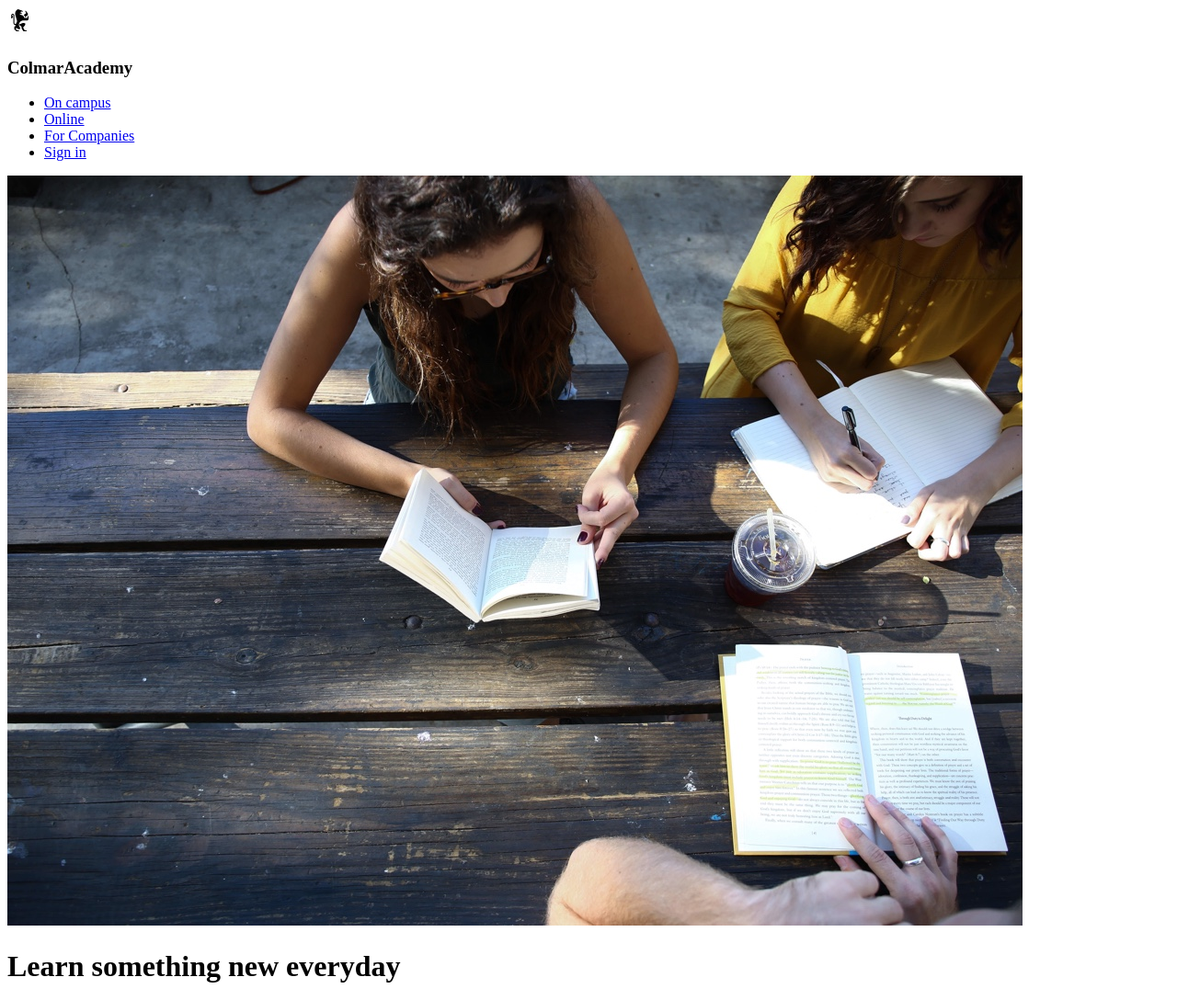
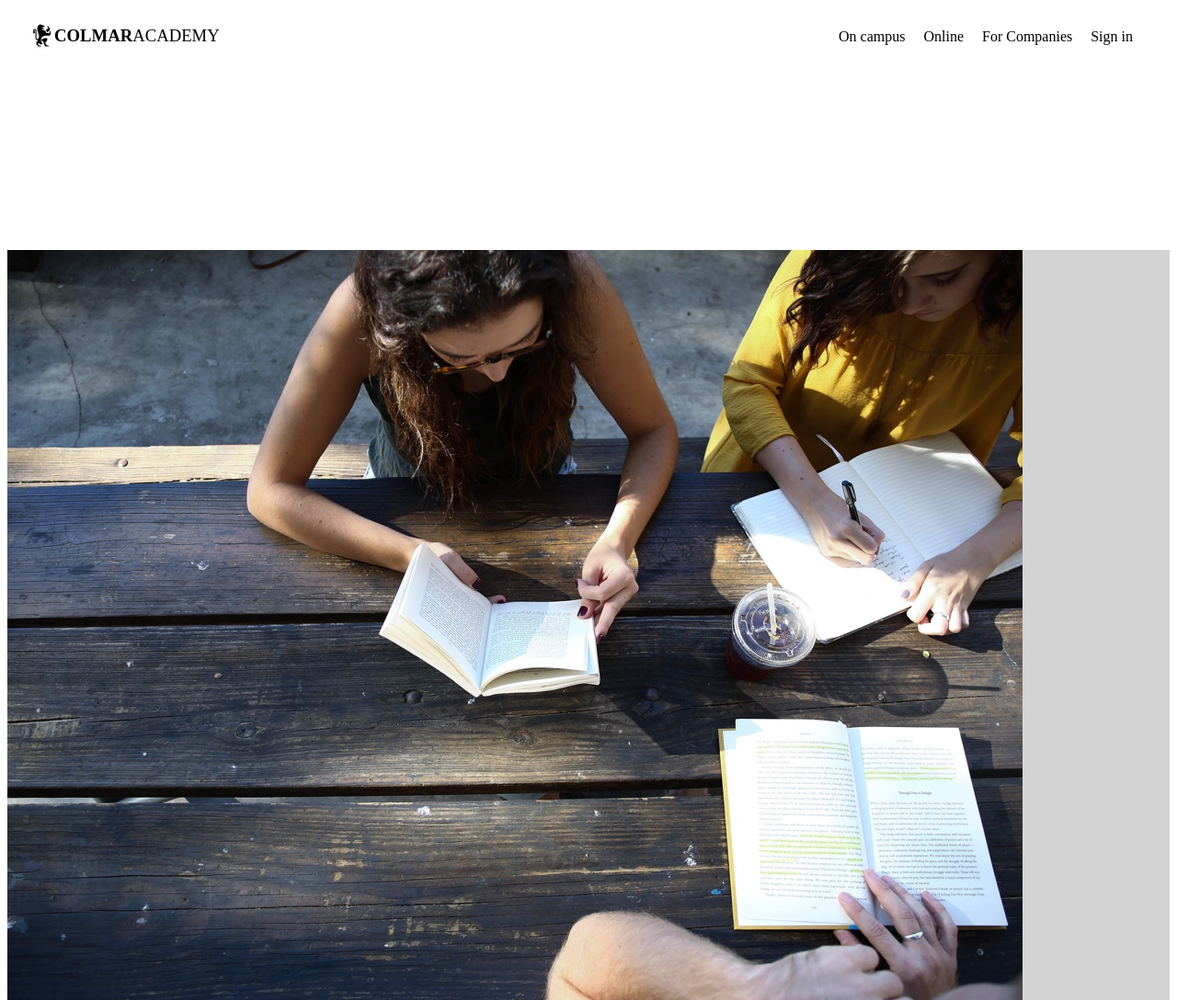
Before and after one commit to cucumbre0n/colmar-academy, a plain HTML site: page index.html in a window 1280 px wide. Shown: the top 1088 px of the page at 92% size. Drawn offline with Linux system fonts and the light colour scheme.

Commit message:
Add some header style

```diff
--- a/resources/css/style.css
+++ b/resources/css/style.css
@@ -7,11 +7,17 @@ html body {
 /* Header */
 
 header {
-
+  height: 64px;
+  display: flex;
+  background-color: white;
+  margin: 0 auto;
+  align-items: center;
+  width: 100%;
 }
 
 .colmar-logo {
-
+  padding-left: 24px;
+  display: inline-flex;
 }
 
 .colmar-logo img {
@@ -19,25 +25,42 @@ header {
 }
 
 .colmar-logo h3 {
+  text-transform: uppercase;
+  font-weight: normal;
+  height: 32px;
+  margin: 0 auto;
+  padding-top: 7px;
+}
 
+.colmar-logo h3 strong {
+  font-weight: bold;
 }
 
 header nav {
-
+  padding-right: 24px;
+  width: 100%;
 }
 
 header nav ul {
-
+  float: right;
 }
 
 header nav li {
+  display: inline;
+  padding-right: 16px;
+  width: 100%;
+}
 
+header nav a {
+  text-decoration: none;
+  color: black;
 }
 
 /* Main Styles */
 
 main {
-
+  position: relative;
+  top: 200px;
 }
 
 /* Sections */
@@ -46,7 +69,7 @@ main {
 /* Start Learning Banner */
 
 .learning {
-
+  background-color: lightgray;
 }
 
 .learning .banner-img {
```
